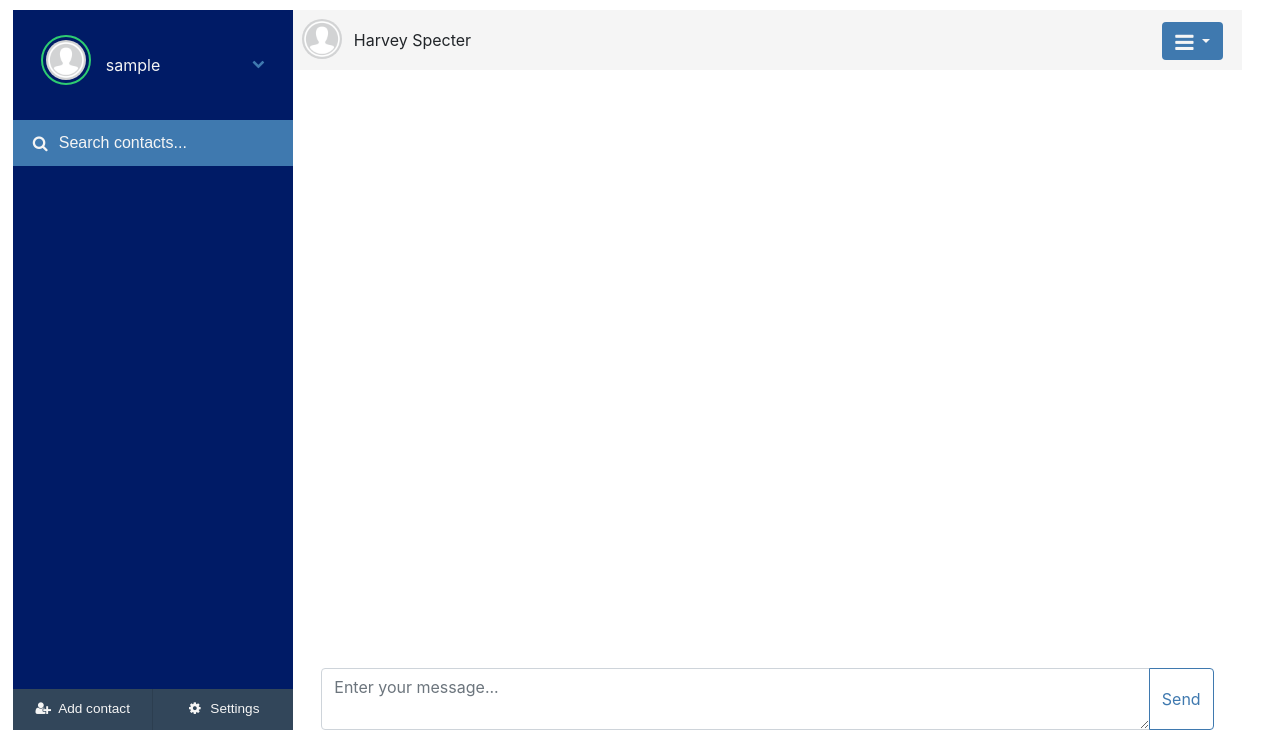
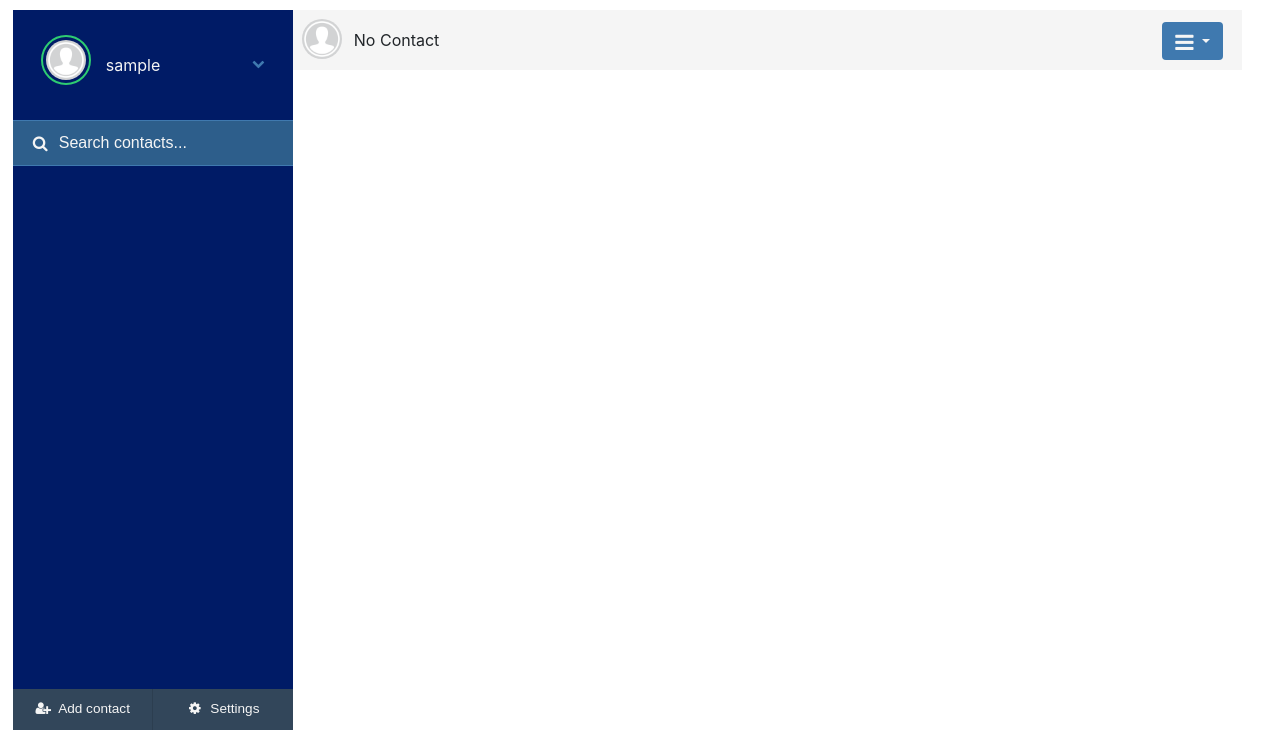
Before and after one commit to inf17101/FlaskXmppPyChat, a Flask app: page /gochat in a window 1280 px wide. Shown: the part 57-800 px from the top of the page. Run offline with Flask 2, Linux system fonts and the light colour scheme; the visitor is signed in with stand-in values (Sample User, id 1); data comes from the database, SQL or seed files in the repository; data that the repository does not hold is empty; parts of the project's set-up code (start-up, migrations or seed data) failed here and were passed over; some libraries are stand-ins or nearby versions.

Commit message:
Change small things like max length of textarea or getting the contact which has been added to the chat window

```diff
--- a/xmppchat/templates/gochat.html
+++ b/xmppchat/templates/gochat.html
@@ -462,7 +462,7 @@
     padding: 10px 0 10px 46px;
     width: 100%;
     border: none;
-    background: #3f79af;
+    background: #2d5e8b;
     color: #f5f5f5;
   }
   #containerMain #sidepanel #search input:focus {
@@ -885,7 +885,7 @@
   <div id="content-window" class="col">
     <div class="contact-profile">
       <img src="{{url_for('static', filename='img/usericon2.png')}}" alt="Avatar">
-      <p>Harvey Specter</p>
+      <p>No Contact</p>
       <div class="dropdown">
         <a class="btn dropdown-toggle" href="#" role="button" id="dropdownMenuLink" data-toggle="dropdown" aria-haspopup="true" aria-single_groupchat_options="false">
           <i class="fa fa-bars fa-lg"></i>
@@ -908,8 +908,8 @@
     </div> <!-- end chat-history -->
 
     </div>
-    <div class="input-group">
-      <textarea id="input-message" class="form-control" placeholder="Enter your message..." aria-label="Recipient's username" aria-describedby="send-submit-button"></textarea>
+    <div id="input-group-content"class="input-group">
+      <textarea id="input-message" class="form-control" placeholder="Enter your message..." maxlength="250" aria-label="Recipient's username" aria-describedby="send-submit-button"></textarea>
       <div class="input-group-append">
         <button class="btn btn-outline-primary" type="button" id="send-submit-button">Send</button>
 
@@ -929,17 +929,31 @@
 {%block scripts%}
 
 <script>
-  $(document).ready( function() {
-    $("#input-message").emojioneArea();
+ $(document).ready( function() {
+    $("#input-message").emojioneArea({ events: { keypress: function (editor, event) {
+      var length = this.getText().length;
+      if (length >= 250)
+      {
+        event.preventDefault();
+        document.getElementById("alertFormaxlength").style.display = "block"
+      }
+    }, keydown: function (editor, event){
+      var length = this.getText().length;
+      if (length <= 250) {
+        document.getElementById("alertFormaxlength").style.display = "none"
+      }
+
+    } }} );
   });
 
   // to set first contact acitve after login
   $(document).ready( function() {
+    $("#input-group-content").attr("style", "display:none;");
     var stopIntervall
     stopIntervall = setInterval(function() {
       console.log("intervall")
       checkExistingofElement(stopIntervall)
-    }, 100);
+    }, 1000);
   });
 
   // to Check if one contact is exisiting
@@ -969,6 +983,8 @@
   var contactImageSrc = li.getElementsByTagName('img')[0].src
   $(".contact-profile").children()[1].innerHTML = name;
   $(".contact-profile").children()[0].src = contactImageSrc;
+  $("#input-group-content").attr("style", "display:;");
+
 
   var peer_name = $(".contact-profile").children()[1].innerHTML
   fill_in_chat_msgs_single_chat($('#NameOnlineAvatar').text(), peer_name);
@@ -1021,9 +1037,9 @@
     dataType: "json",
     contentType: "application/json",
     success: function(response_data){
+      $("#staticBackdrop").modal('hide');
+      chat_messages[$('#NameOnlineAvatar').text()][addContactName] = [];
       addContactToList(addContactName, "");
-      chat_messages[$('#NameOnlineAvatar').text()][addContactName] = [];
-      $("#staticBackdrop").modal('hide');
     },
     error: function(error_data){
       console.log(error_data.responseJSON);
@@ -1041,6 +1057,7 @@
 
 function addContactToList(name, preview_message)
 {
+  var li_list, lastContact;
   var contact_ul = $('#contacts_list');
       contact_ul.append(`
     <li class="contact" id="${name}">
@@ -1053,6 +1070,11 @@ function addContactToList(name, preview_message)
             </div>
           </div>
         </li>`);
+  li_list = contact_ul.children()
+  lastContact = li_list[contact_ul.children().length -1]
+  $(".contact.active").removeClass('active');
+  $(lastContact).addClass("active")
+  firstactiveContact(lastContact)
 }
 
 
```
